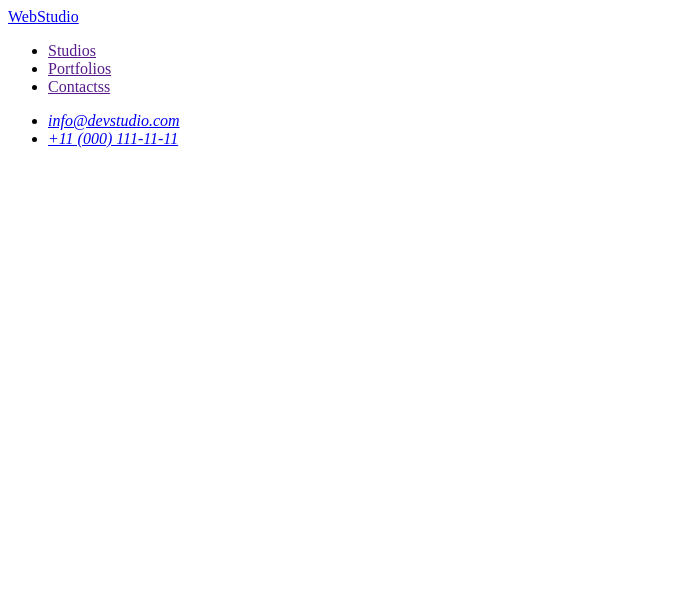
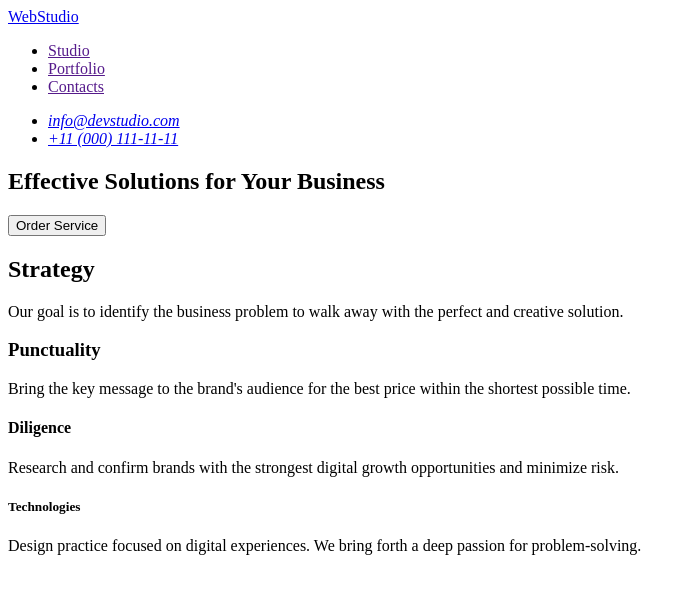
Before and after one commit to MarinaDug/goit-markup-hw-01, a plain HTML site: page index.html in a window 1280 px wide. Shown: the whole page, without its empty margins (0-696 px from the left). Drawn offline with Linux system fonts and the light colour scheme.

Commit message:
add markup header

```diff
--- a/index.html
+++ b/index.html
@@ -10,9 +10,9 @@
       <nav>
         <a href="./index.html">WebStudio</a>
         <ul>
-          <li><a href="">Studios</a></li>
-          <li><a href="">Portfolios</a></li>
-          <li><a href="">Contactss</a></li>
+          <li><a href="">Studio</a></li>
+          <li><a href="">Portfolio</a></li>
+          <li><a href="">Contacts</a></li>
         </ul>
       </nav>
       <address>
@@ -22,5 +22,22 @@
         </ul>
       </address>
     </header>
+    <main>
+        <section>
+            <h1>Effective Solutions for Your Business</h1>
+            <button type="button">Order Service</button>
+        </section>
+        <section>
+            <h2>Strategy</h2>
+            <p>Our goal is to identify the business
+problem to walk away with the perfect and creative solution.
+</p>
+<h3>Punctuality</h3>
+<p>Bring the key message to the brand's audience for the best price within the shortest possible time.</p>
+<h4>Diligence</h4>
+<p>Research and confirm brands with the strongest digital growth opportunities and minimize risk.</p>
+<h5>Technologies</h5>
+<p>Design practice focused on digital experiences. We bring forth a deep passion for problem-solving.</p>
+        </section>
   </body>
 </html>
```
